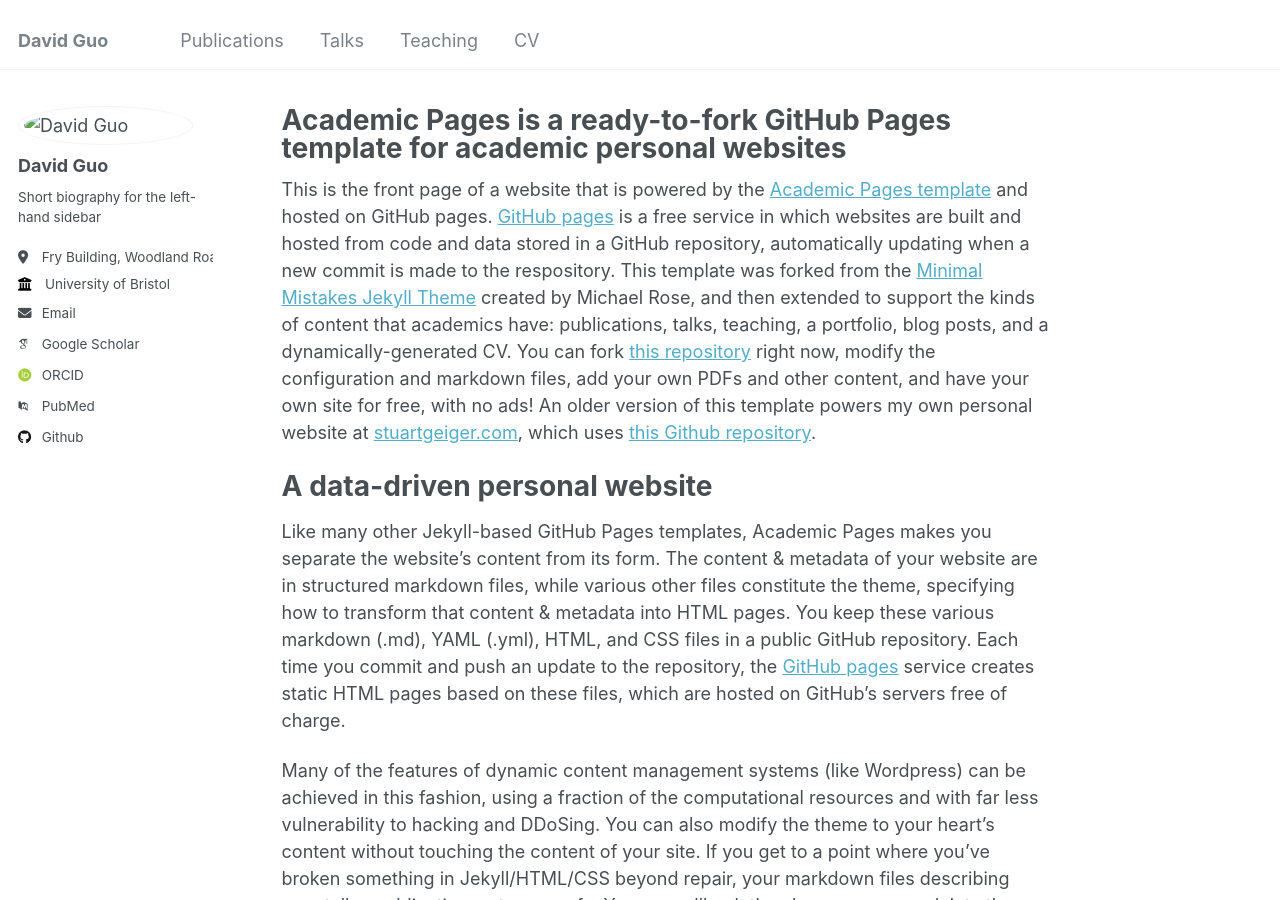
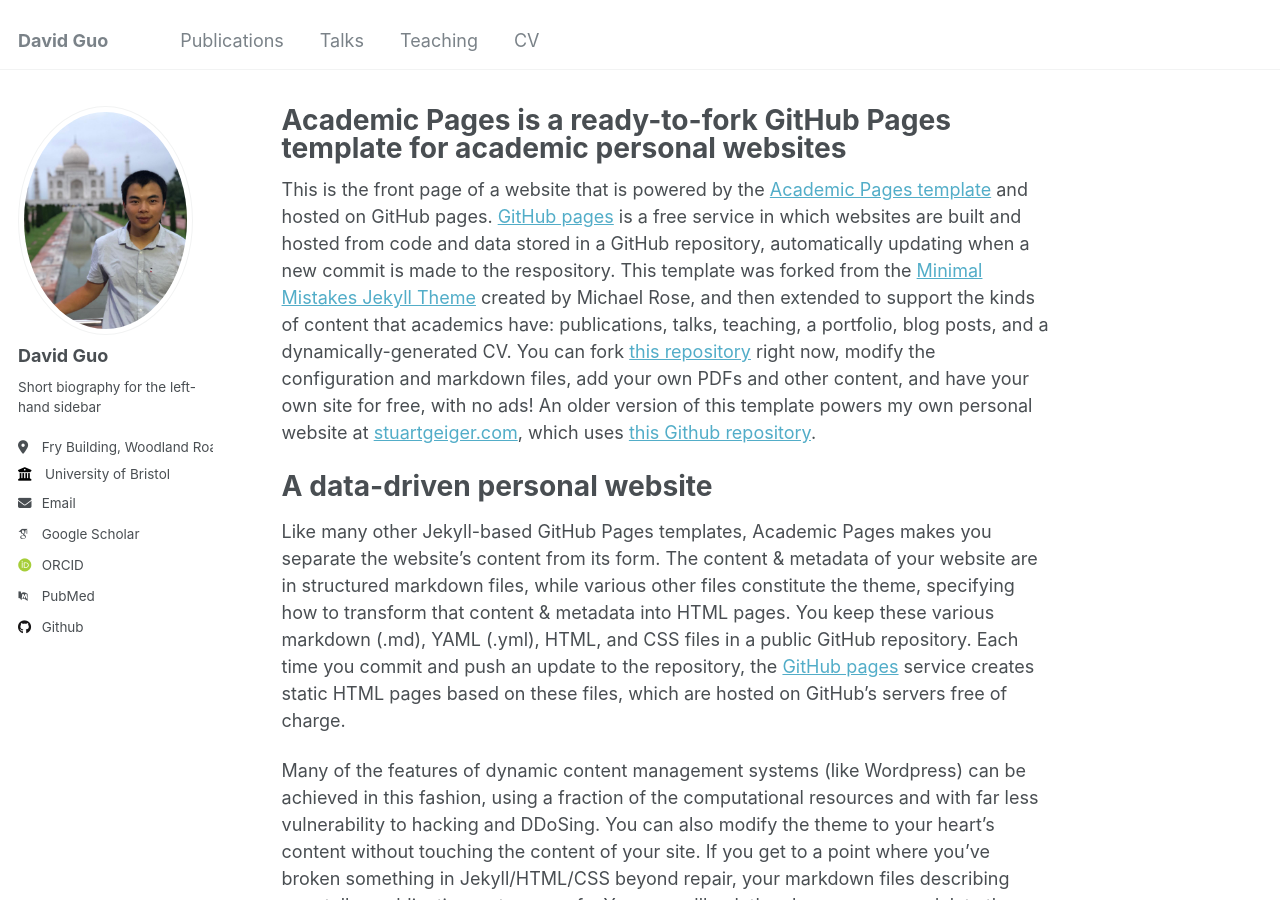
Before and after one commit to dguo97/dguo97.github.io, a Jekyll site: the page built from _pages/about.md, in a window 1280 px wide and 900 px high. Built offline with Jekyll 4.4.1, drawn with Linux system fonts in a browser that asks for light colours; some web fonts are replaced.

Commit message:
Update _config.yml

```diff
--- a/_config.yml
+++ b/_config.yml
@@ -21,7 +21,7 @@
 #               Additional customization can be done by editing /_includes/author-profile.html
 author:
   # Biographic information
-  avatar           : "images/profile.jpg"
+  avatar           : "david_photo.png"
   name             : "David Guo"
   pronouns         : # example: "she/her"
   bio              : "Short biography for the left-hand sidebar"
```
